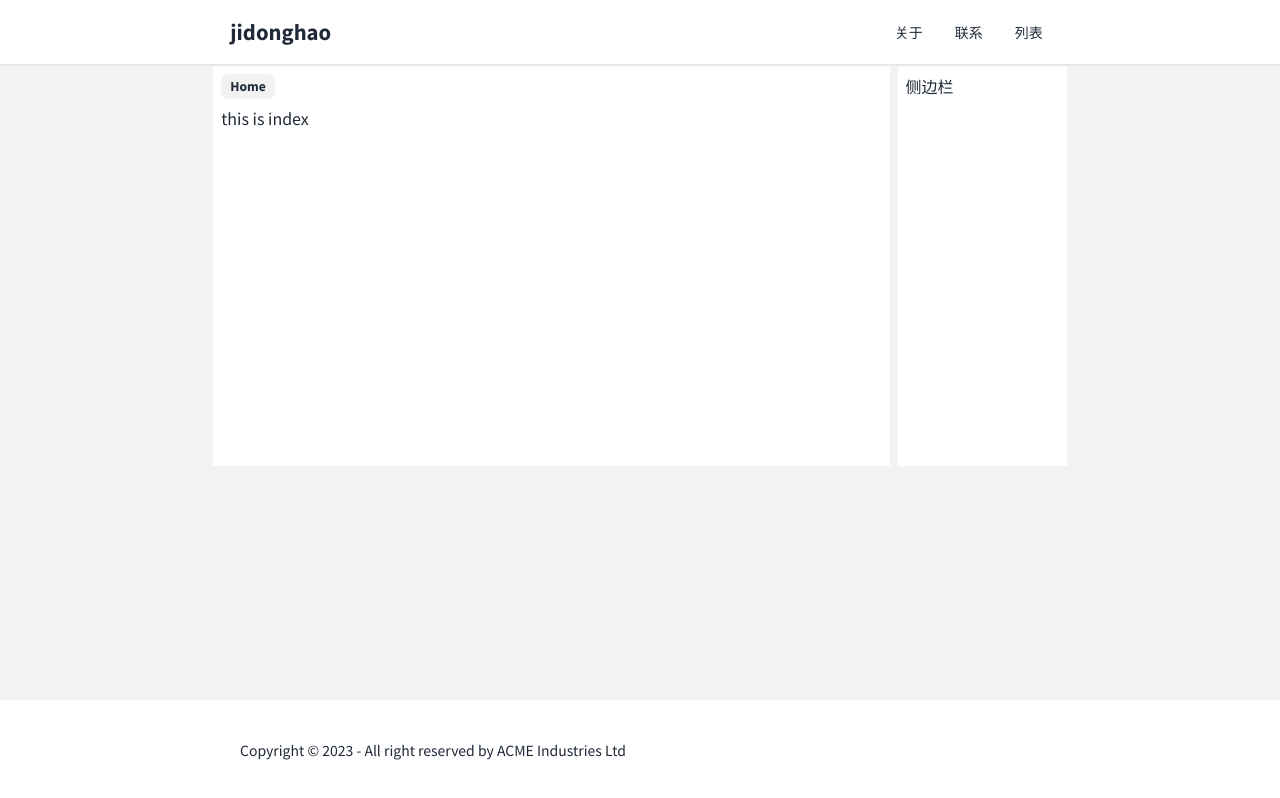
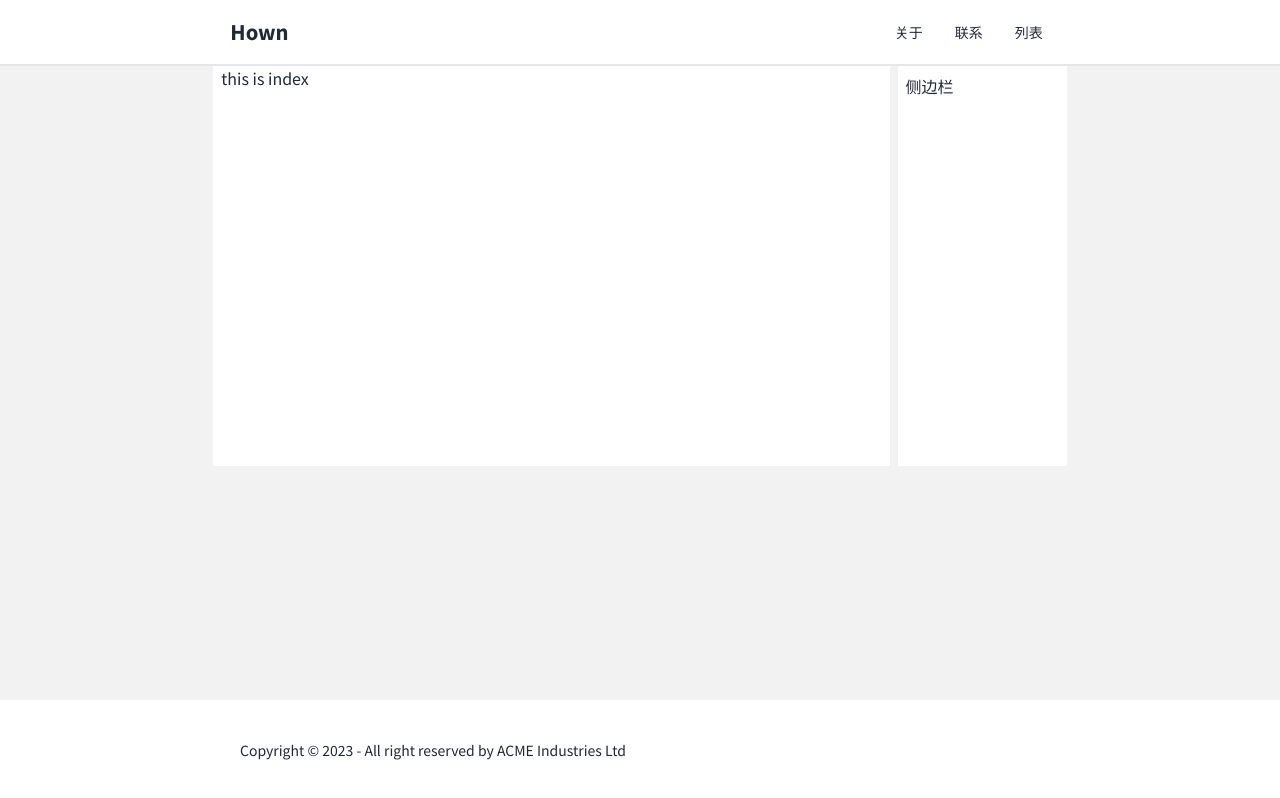
Before and after one commit to jidonghao/jidonghao.github.io, a Nuxt app: page / in a window 1280 px wide. Built offline with nearby package versions, Linux system fonts and the light colour scheme; a web font is replaced by a local one.

Commit message:
update [id].vue

```diff
--- a/layouts/default.vue
+++ b/layouts/default.vue
@@ -5,7 +5,7 @@
       <div class="bg-base-100 border-b-2 p-0" :class="{'': !isMobile}">
         <div class="navbar p-0" :class="{'w-8/12': !isMobile}">
           <div class="flex-1">
-            <a href="/" class="btn btn-ghost text-xl py-0">jidonghao</a>
+            <a href="/" class="btn btn-ghost text-xl py-0">Hown</a>
           </div>
           <div class="flex-none">
             <button class="btn btn-square btn-ghost" @click="toggleMobileMenu" v-show="isMobile">
@@ -18,8 +18,8 @@
             <ul class="menu menu-dropdown py-0" :class="{'menu-horizontal': !isMobile}"
                 v-show="!isMobile || mobileMenuOpen">
               <li><a href="/about">关于</a></li>
-              <li><a @click="navigateTo('联系')">联系</a></li>
-              <li><a @click="navigateTo('列表')">列表</a></li>
+              <li><a href="/contact">联系</a></li>
+              <li><a href="/list">列表</a></li>
             </ul>
           </div>
         </div>
@@ -27,14 +27,14 @@
     </header>
 
 
-    <main class="m-auto flex" :class="{'w-8/12': !isMobile,'flex-col':isMobile}">
+    <main class="m-auto flex justify-center" :class="{'w-8/12': !isMobile,'flex-col':isMobile}">
       <!-- Main content goes here -->
       <div class="bg-base-100 px-2" :class="{'w-4/5 px-10 min-h-[50vh]':!isMobile, ' min-h-[30vh]':isMobile}">
-        <div class="text-sm breadcrumbs">
-          <ul>
-            <li><a class="btn btn-xs">Home</a></li>
-          </ul>
-        </div>
+<!--        <div class="text-sm breadcrumbs">-->
+<!--          <ul>-->
+<!--            <li><a class="btn btn-xs">Home</a></li>-->
+<!--          </ul>-->
+<!--        </div>-->
         <NuxtPage/>
       </div>
 
--- a/nuxt.config.ts
+++ b/nuxt.config.ts
@@ -3,6 +3,6 @@ export default defineNuxtConfig({
   devtools: { enabled: true },
   modules: ['@nuxtjs/tailwindcss'],
   css: [
-    {src: '~/assets/css/main.scss', lang: 'scss'},
-  ],
+    { src: '~/assets/css/main.scss', lang: 'scss' },
+  ]
 })
--- /dev/null
+++ b/pages/hown/[id].vue
@@ -0,0 +1,9 @@
+<template>
+ {{id}}
+</template>
+
+<script setup>
+const route = useRoute()
+const { id } = route.params
+
+</script>
```
